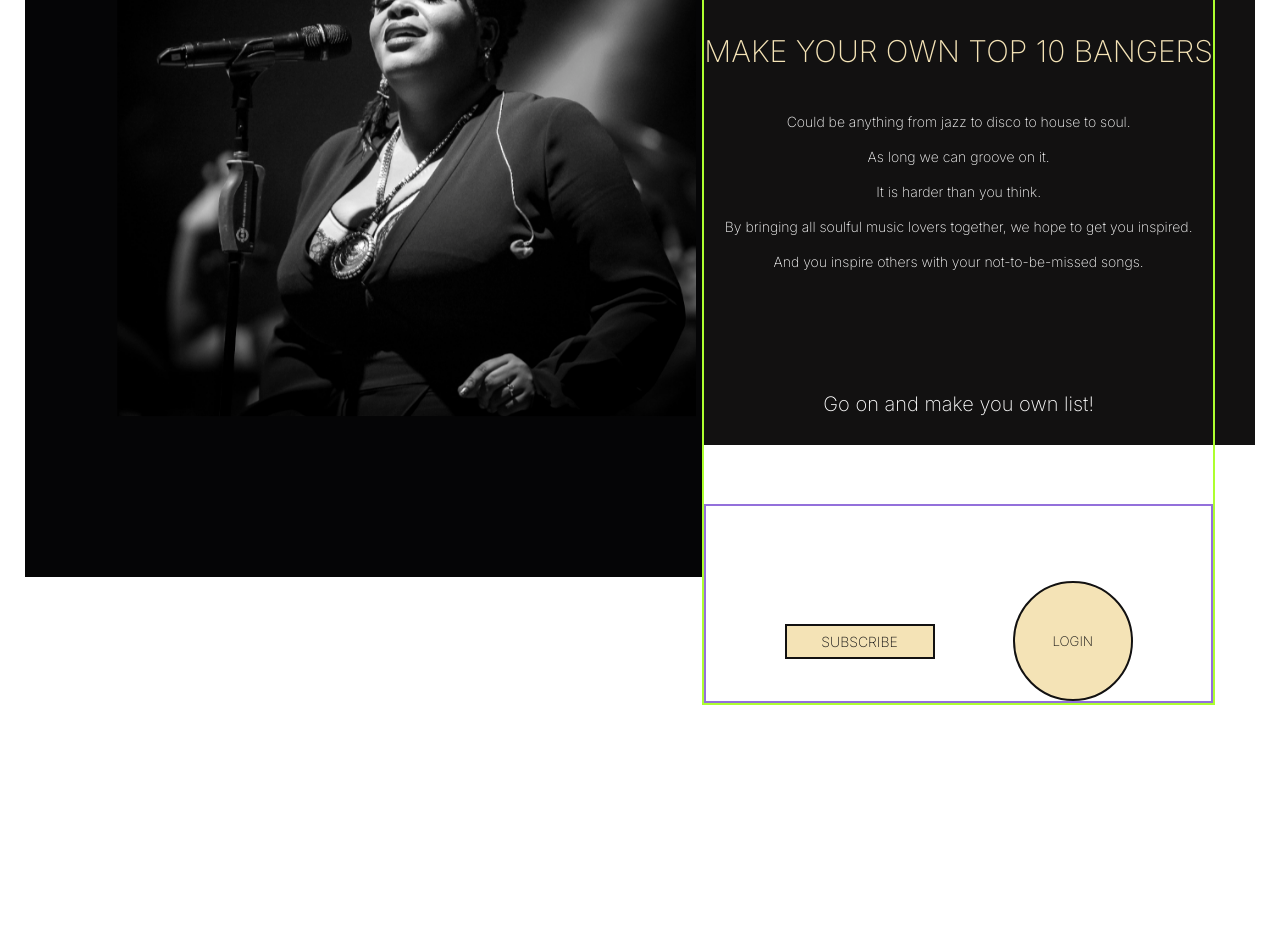
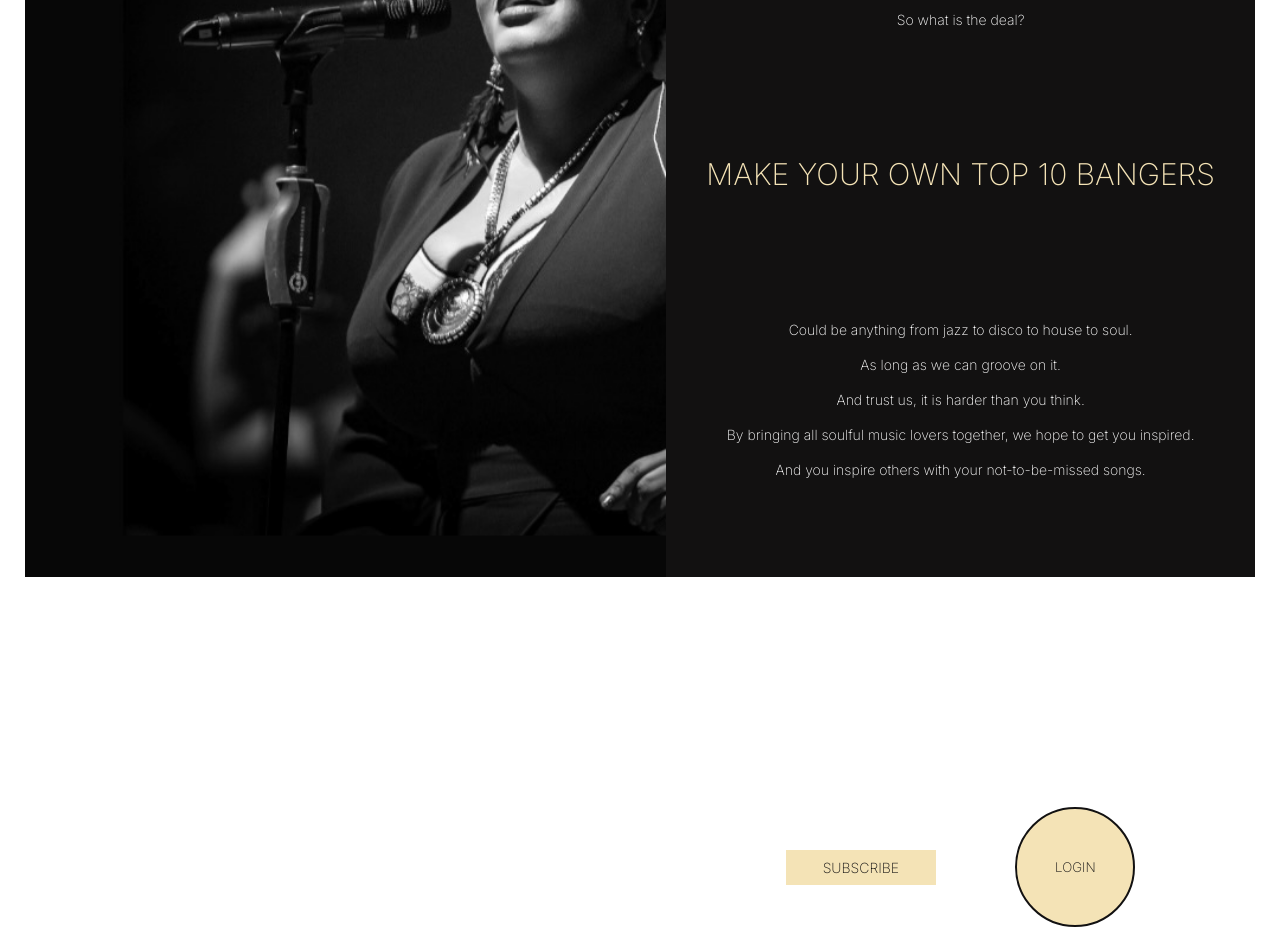
Before and after one commit to saarryp/eindopdrachtFrontend2023, a React (Create React App) app: page /about-us in a window 1280 px wide. Shown: the part 380-1307 px from the top of the page. Before the commit the page ends 1085 px from the top, so only its background shows below. Built offline with nearby package versions, Linux system fonts and the light colour scheme; a web font is replaced by a local one.

Commit message:
component subscribe en login gemaakt

```diff
--- a/src/components/loginButton/LoginButton.css
+++ b/src/components/loginButton/LoginButton.css
@@ -0,0 +1,9 @@
+.button {
+    background-color: #F4E3B6;
+    color: #121111;
+    font-family: 'Inter', sans-serif;
+    width: 120px;
+    height: 120px;
+    border-radius: 50%;
+    border: 2px solid #121111;
+}
--- a/src/components/loginButton/LoginButton.js
+++ b/src/components/loginButton/LoginButton.js
@@ -0,0 +1,12 @@
+import React from 'react';
+import './LoginButton.css';
+
+const ButtonLogIn =({ text, onClick}) => {
+    return (
+        <button className="button" onClick={onClick}>
+        LOGIN
+        </button>
+    );
+}
+
+export default ButtonLogIn
--- a/src/components/subscribeButton/SubscribeButton.css
+++ b/src/components/subscribeButton/SubscribeButton.css
@@ -0,0 +1,12 @@
+.subscribe-button {
+    font-size: 14px;
+    background-color: #F4E3B6;
+    color: #121111;
+    font-family: 'Inter', sans-serif;
+    display: flex;
+    align-items: center;
+    justify-content: center;
+    width: 150px;
+    height: 35px;
+    border: 2px black;
+}
--- a/src/components/subscribeButton/SubscribeButton.js
+++ b/src/components/subscribeButton/SubscribeButton.js
@@ -0,0 +1,13 @@
+import React from 'react';
+import './SubscribeButton.css';
+
+
+    const SubscribeButton = ({text, onClick}) => {
+    return (
+        <button className="subscribe-button" onClick={onClick}>
+            SUBSCRIBE
+        </button>
+    );
+}
+
+export default SubscribeButton
--- a/src/pages/aboutUs/AboutUs.css
+++ b/src/pages/aboutUs/AboutUs.css
@@ -4,9 +4,10 @@
     flex-direction: row;
     position: relative;
     justify-content: flex-end;
+    background-color: #121111;
 }
 .image-element-au{
-    background-image: url("../../assets/Jill Scott.png") ;
+    background-image: url("../../assets/vierkantJillScott.jpeg");
     background-size: cover;
     background-repeat: no-repeat;
     background-position: left;
@@ -14,6 +15,7 @@
     min-height: 90vh;
     position: relative;
     flex-basis: auto;
+
 }
 
 .position-text-and-button {
@@ -21,6 +23,7 @@
     flex-direction: column;
     background-color: black;
     padding-right: 1px;
+    flex: 1;
     border: 4px dotted deeppink;
 }
 
@@ -28,9 +31,10 @@
     display: flex;
     flex-direction: column;
     text-align: center;
-    padding-top: 80px;
+    padding-top: 120px;
     margin-right: 40px;
-    border: 2px double greenyellow;
+    padding-left: 40px;
+    /*border: 2px double greenyellow;*/
 }
 
 .about-us p {
@@ -44,16 +48,15 @@
 
 .about-us .bangers {
     font-size: 30px;
-    padding-top: 15px;
-    padding-bottom: 15px;
+    padding-top: 100px;
+    padding-bottom: 100px;
     color: #F4E3B6;
 }
 
 .about-us .go-on{
     font-size: 20px;
-    padding-top: 100px;
-    padding-bottom: 75px;
-
+    padding-top: 120px;
+    padding-bottom: 50px;
 }
 
 .container-subscribe-button-about {
@@ -63,30 +66,29 @@
     align-items: center;
     width: 100%;
     height: 100%;
-    padding-top: 75px;
-
-    border: 2px double mediumpurple;
+    padding-top: 100px;
+    /*border: 2px double mediumpurple;*/
 }
 
-.subscribe-button {
-    font-size: 14px;
-    background-color: #F4E3B6;
-    color: #121111;
-    font-family: 'Inter', sans-serif;
-    display: flex;
-    align-items: center;
-    justify-content: center;
-    width: 150px;
-    height: 35px;
-    border: 2px solid #121111;
-}
+/*.subscribe-button {*/
+/*    font-size: 14px;*/
+/*    background-color: #F4E3B6;*/
+/*    color: #121111;*/
+/*    font-family: 'Inter', sans-serif;*/
+/*    display: flex;*/
+/*    align-items: center;*/
+/*    justify-content: center;*/
+/*    width: 150px;*/
+/*    height: 35px;*/
+/*    border: 2px solid #121111;*/
+/*}*/
 
-.login-button {
-    background-color: #F4E3B6;
-    color: #121111;
-    font-family: 'Inter', sans-serif;
-    width: 120px;
-    height: 120px;
-    border-radius: 50%;
-    border: 2px solid #121111;
-}
+/*.login-button {*/
+/*    background-color: #F4E3B6;*/
+/*    color: #121111;*/
+/*    font-family: 'Inter', sans-serif;*/
+/*    width: 120px;*/
+/*    height: 120px;*/
+/*    border-radius: 50%;*/
+/*    border: 2px solid #121111;*/
+/*}*/
--- a/src/pages/aboutUs/AboutUs.js
+++ b/src/pages/aboutUs/AboutUs.js
@@ -1,5 +1,7 @@
 import React from "react";
 import "./AboutUs.css";
+import LoginButton from "../../components/loginButton/LoginButton";
+import SubscribeButton from "../../components/subscribeButton/SubscribeButton";
 
 
 export default function AboutUs() {
@@ -12,20 +14,21 @@ export default function AboutUs() {
                         <article className="about-us">
                             <p> Does the algorithm decide what the best fit should be?</p>
                             <p>Bloody annoying right?</p>
-                <p>We decided to get involved and set up a platform.</p>
+                            <p>We decided to get involved and set up a music platform.</p>
                             <p> So what is the deal?</p>
                             <p className="bangers">MAKE YOUR OWN TOP 10 BANGERS</p>
                             <p>Could be anything from jazz to disco to house to soul.</p>
-                <p> As long we can groove on it. </p>
-                <p>It is harder than you think.</p>
+                            <p> As long as we can groove on it. </p>
+                            <p>And trust us, it is harder than you think.</p>
                             <p>By bringing all soulful music lovers together, we hope to get you inspired. </p>
                             <p>And you inspire others with your not-to-be-missed songs.</p>
-                <p className="go-on">Go on and make you own list!</p>
-
+                            <p className="go-on">Go on and make your own list!</p>
                         </article>
                         <div className="container-subscribe-button-about">
-                    <button className="subscribe-button">SUBSCRIBE</button>
-                    <button className="login-button">LOGIN</button>
+                            <SubscribeButton/>
+                    {/*<button className="subscribe-button">SUBSCRIBE</button>*/}
+                            <LoginButton/>
+                    {/*<button className="login-button">LOGIN</button>*/}
                         </div>
                      </div>
                      </div>
--- a/src/pages/homepage/HomePage.css
+++ b/src/pages/homepage/HomePage.css
@@ -68,23 +68,23 @@
     /*border: 2px double mediumpurple;*/
 }
 
-.subscribe-button {
-    font-size: 14px;
-    background-color: #F4E3B6;
-    color: #121111;
-    font-family: 'Inter', sans-serif;
-    display: flex;
-    align-items: center;
-    justify-content: center;
-    width: 150px;
-    height: 35px;
-}
+/*.subscribe-button {*/
+/*    font-size: 14px;*/
+/*    background-color: #F4E3B6;*/
+/*    color: #121111;*/
+/*    font-family: 'Inter', sans-serif;*/
+/*    display: flex;*/
+/*    align-items: center;*/
+/*    justify-content: center;*/
+/*    width: 150px;*/
+/*    height: 35px;*/
+/*}*/
 
-.login-button {
-    background-color: #F4E3B6;
-    color: #121111;
-    font-family: 'Inter', sans-serif;
-    width: 120px;
-    height: 120px;
-    border-radius: 50%;
-}
+/*.login-button {*/
+/*    background-color: #F4E3B6;*/
+/*    color: #121111;*/
+/*    font-family: 'Inter', sans-serif;*/
+/*    width: 120px;*/
+/*    height: 120px;*/
+/*    border-radius: 50%;*/
+/*}*/
--- a/src/pages/homepage/HomePage.js
+++ b/src/pages/homepage/HomePage.js
@@ -1,6 +1,8 @@
 import React from 'react';
 import "./HomePage.css";
 // import gil from "../../assets/gil-scott-heron.jpg";
+import LoginButton from "../../components/loginButton/LoginButton";
+import SubscribeButton from "../../components/subscribeButton/SubscribeButton";
 
 
 export default function Home() {
@@ -19,11 +21,13 @@ export default function Home() {
                             <p>Join our platform of fellow music-lovers.</p>
                             <p>Make your own top 10 of not-to-be-missed tunes.</p>
                             <p className="inspire"> INSPIRE AND GET INSPIRED.</p>
-                    </article>
+                        </article>
                     </div>
                     <div className="container-subscribe-button">
-                        <button className= "subscribe-button">SUBSCRIBE</button>
-                        <button className="login-button">LOG IN</button>
+                        <SubscribeButton/>
+                        {/*<button className= "subscribe-button">SUBSCRIBE</button>*/}
+                        <LoginButton/>
+                        {/*<button className="login-button">LOG IN</button>*/}
                     </div>
                </div>
         </div>
```
Also changed, not shown: src/assets/vierkantJillScott.jpeg (added). Lines whose indentation alone changed are shown as unchanged.
